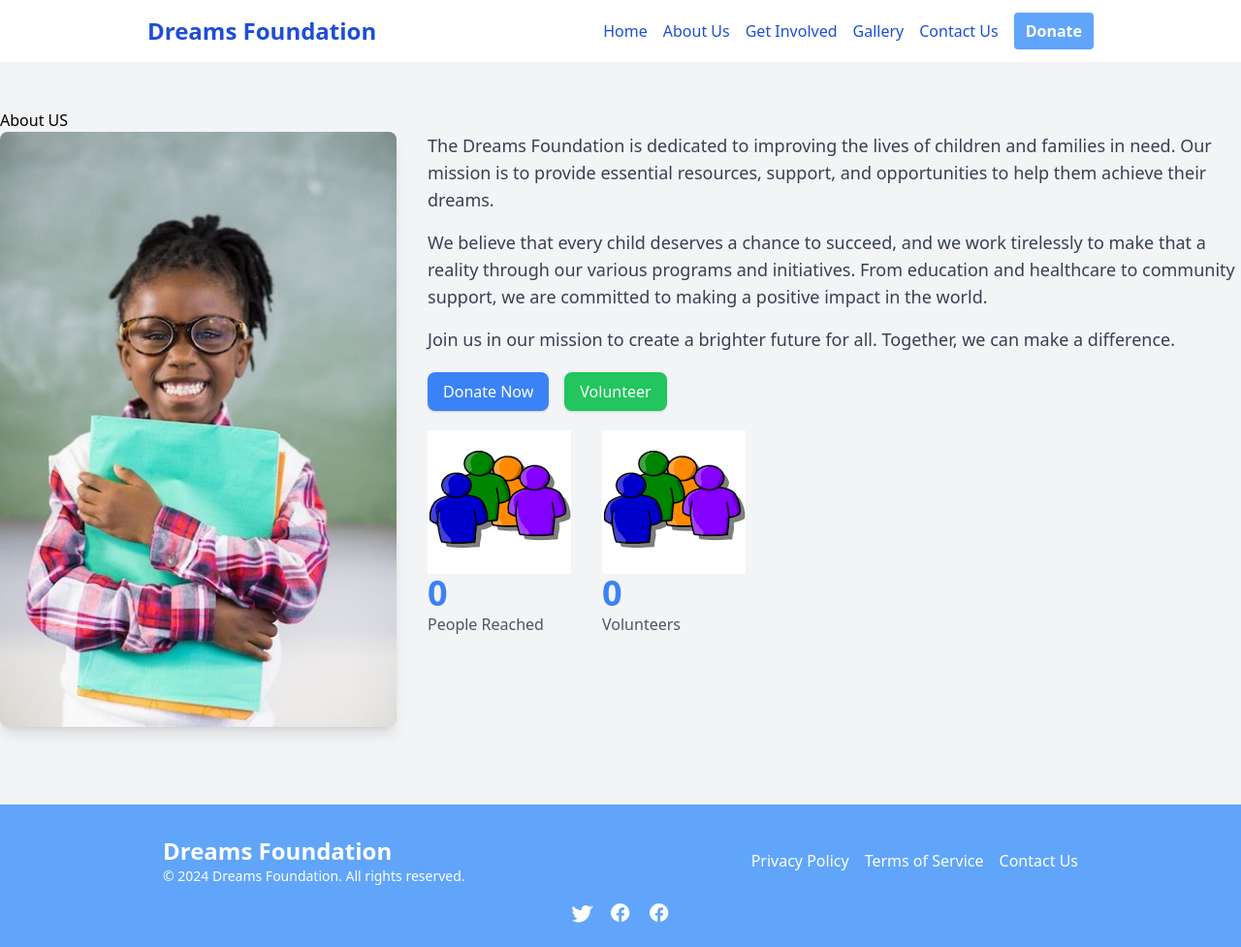
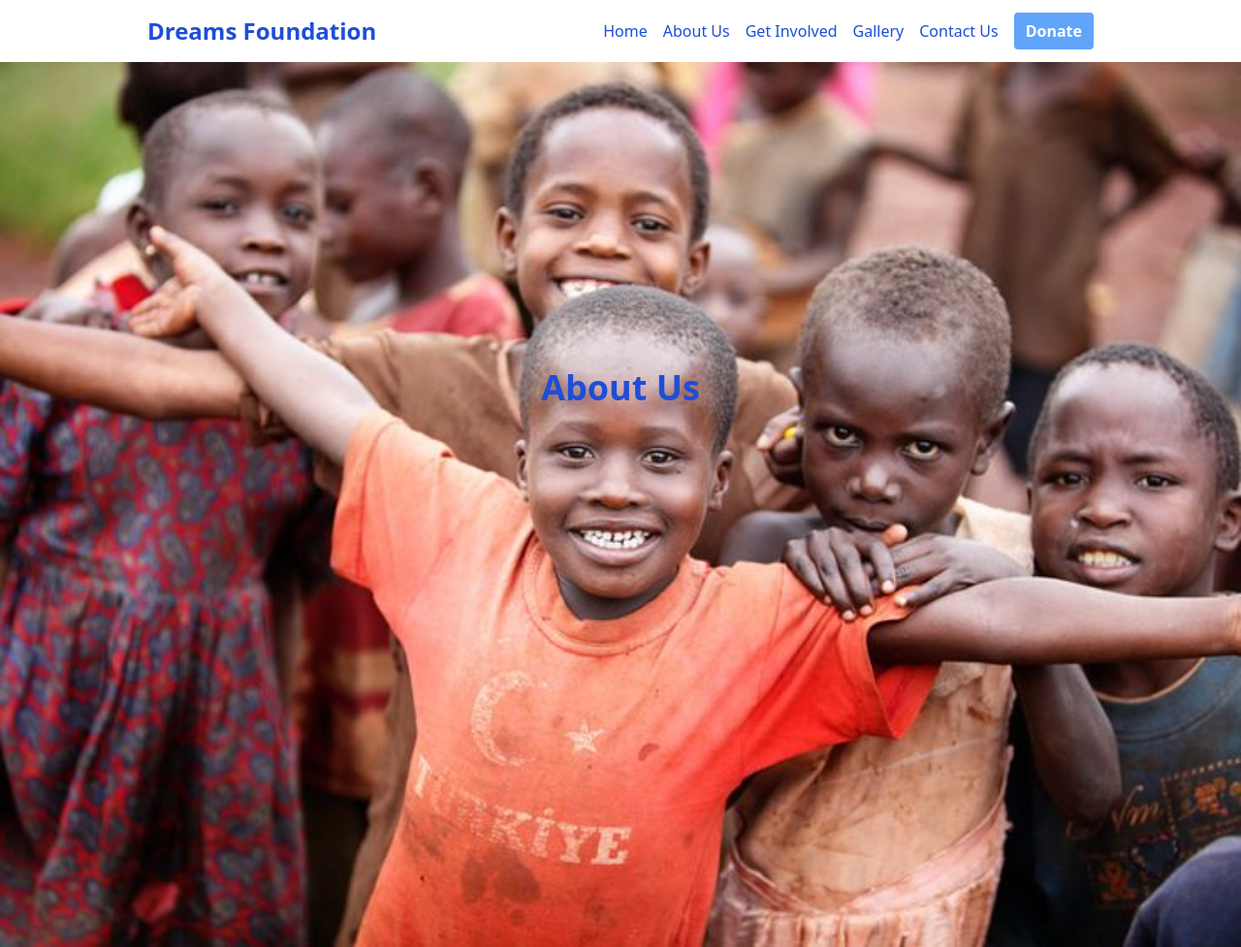
Before and after one commit to Tiisu/Dreams-Foundation, a website: page src/about.html in a window 1280 px wide. Shown: the top 977 px of the page at 97% size. Drawn offline with Linux system fonts and the light colour scheme; files that its build step writes are made by us from their sources.

Commit message:
Working on the about us page

```diff
--- a/src/about.html
+++ b/src/about.html
@@ -25,8 +25,20 @@
             </ul>
         </div>
     </nav>
+    <section>
+        <div class="swiper-container h-full swiper-wrapper">
+            <div class="swiper-wrapper">
+                <div class="swiper-slide h-full">
+                    <img src="../assets/images/slide 1.jpg" alt="Slide 1" class="w-full object-cover" height="50px">
+                <div class="absolute inset-0 flex items-center justify-center ">
+                    <div class="text-center text-white">
+                        <h2 class="text-4xl md:text-9xl font-bold text-blue-700">About Us</h2>
+
+                    </div>
+                </div>
+            </div>
+    </section>
     <section class="py-12 bg-gray-100">
-        <h1>About US</h1>
         <div class="flex flex-col-reverse md:flex-row -mx-4 overflow-hidden">
             <div class="w-full md:w-1/2 px-4 mb-8">
                 <img src="../assets/images/image i.jpg" alt="About Us" class="rounded-lg shadow-lg" height="30px">
```
